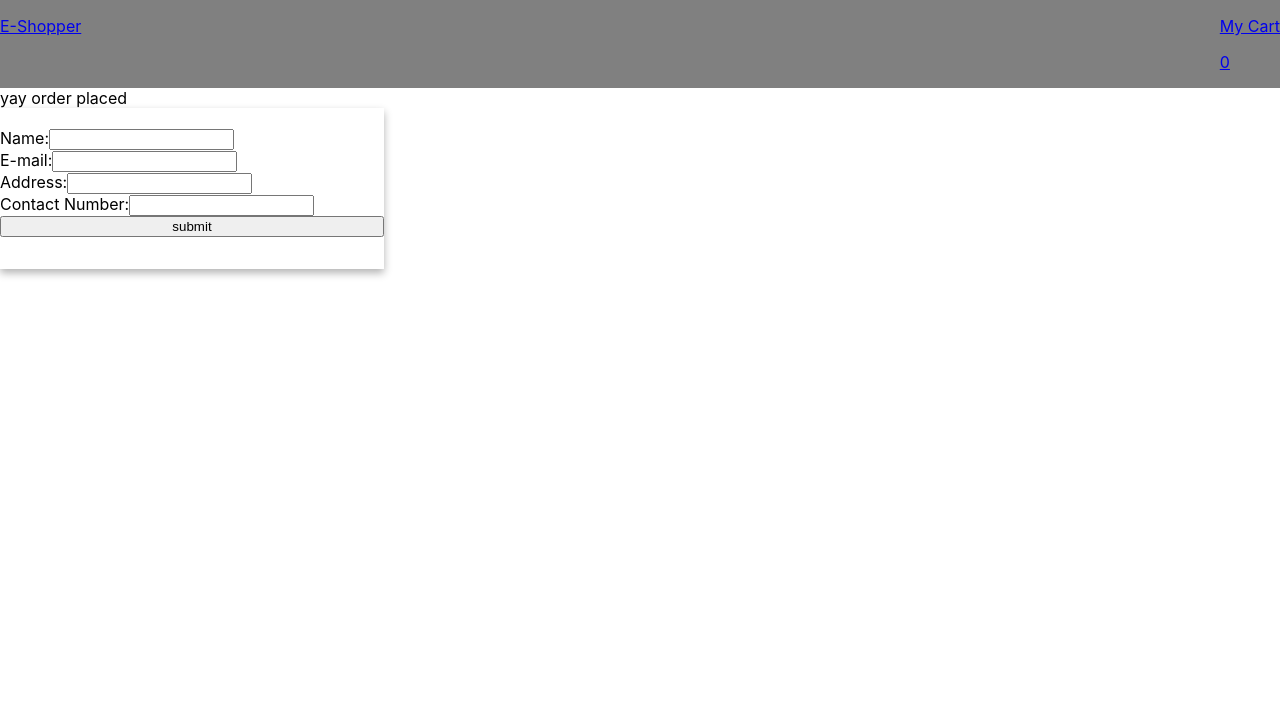
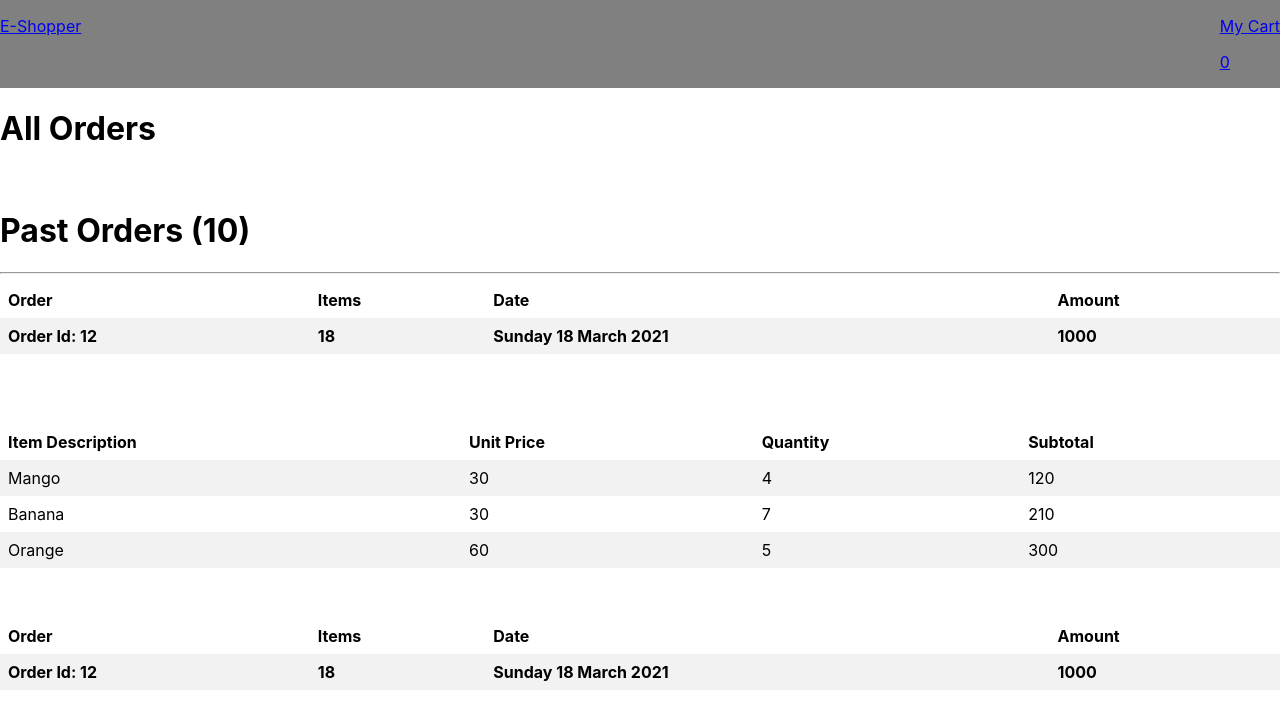
Before and after one commit to srishtirathi/E-Shopper, a React (Create React App) app: page /allorders in a window 1280 px wide. Shown: the top 728 px of the page. Built offline with nearby package versions, Linux system fonts and the light colour scheme.

Commit message:
feat(src): add functioonality and style for displaying all orders

```diff
--- a/src/App.js
+++ b/src/App.js
@@ -9,6 +9,7 @@ import Product from './components/Product/Product';
 import Navbar from './components/Navbar/Navbar';
 import Cart from './components/Cart/Cart';
 import Checkout from './components/Checkout/Checkout';
+import Allorders from './components/Allorders/Allorders';
 
 class App extends Component {
   constructor(props) {
@@ -97,6 +98,7 @@ class App extends Component {
         <BrowserRouter>
           <Navbar cartCount={cartCount} />
           <Switch>
+            <Route path="/allorders"><Allorders /></Route>
             <Route path="/cart">
               <Cart cartItems={cartItems} cartCount={cartCount} />
             </Route>
--- /dev/null
+++ b/src/components/Allorders/Allorders.css
@@ -0,0 +1,4 @@
+.item-description-table{
+    padding-top: 50px;
+    padding-bottom: 50px;
+}
--- /dev/null
+++ b/src/components/Allorders/Allorders.js
@@ -0,0 +1,55 @@
+/* eslint-disable react/no-unused-state */
+import React, { Component } from 'react';
+import './Allorders.css';
+import Orders from '../Orders/Orders';
+
+class Allorders extends Component {
+  constructor() {
+    super();
+    this.state = {
+      products: [
+        {
+          id: 1,
+          product: 'Mango',
+          price: 30,
+          quantity: 4,
+          subtotal: 300,
+        },
+        {
+          id: 2,
+          product: 'Banana',
+          price: 30,
+          quantity: 7,
+          subtotal: 400,
+        },
+
+        {
+          id: 3,
+          product: 'Orange',
+          price: 60,
+          quantity: 5,
+          subtotal: 200,
+        },
+
+      ],
+    };
+  }
+
+  render() {
+    const { products } = this.state;
+    return (
+      <div>
+
+        <h1>All Orders</h1>
+        <br />
+        <h1>
+          Past Orders (10)
+        </h1>
+        <hr />
+        <div><Orders products={products} /></div>
+
+      </div>
+    );
+  }
+}
+export default Allorders;
--- a/src/components/Checkout/Checkout.js
+++ b/src/components/Checkout/Checkout.js
@@ -41,7 +41,7 @@ render() {
           </label>
           <label>
             E-mail:
-            <input type="text" name="email" value={this.state.email} onChange={this.handleChange} />
+            <input type="email" name="email" value={this.state.email} onChange={this.handleChange} />
           </label>
           <label>
             Address:
@@ -49,7 +49,7 @@ render() {
           </label>
           <label>
             Contact Number:
-            <input type="text" name="contact" value={this.state.contact} onChange={this.handleChange} />
+            <input type="text" name="contact" value={this.state.contact} pattern="[0-9]{10}" onChange={this.handleChange} />
           </label>
           <input type="submit" value="submit" />
           <p>{this.state.message}</p>
--- /dev/null
+++ b/src/components/Orders/Orders.js
@@ -0,0 +1,67 @@
+/* eslint-disable react/prop-types */
+import React from 'react';
+
+const Orders = ({ products }) => (
+  <div>
+    <table>
+      <tr>
+        <th>Order</th>
+        <th>Items</th>
+        <th>Date</th>
+        <th>Amount</th>
+
+      </tr>
+      <tr>
+        <th>Order Id: 12 </th>
+        <th>18</th>
+        <th>Sunday 18 March 2021 </th>
+        <th>1000</th>
+
+      </tr>
+    </table>
+
+    <br />
+    <div className="item-description-table">
+      <table>
+        <tr>
+          <th>Item Description</th>
+          <th>Unit Price</th>
+          <th>Quantity</th>
+          <th>Subtotal</th>
+
+        </tr>
+
+        {products.map((item) => (
+          <tr>
+            <td>{item.product}</td>
+            <td>{item.price}</td>
+            <td>{item.quantity}</td>
+            <td>{item.price * item.quantity}</td>
+          </tr>
+
+        ))}
+
+      </table>
+    </div>
+    <div>
+
+      <table>
+        <tr>
+          <th>Order</th>
+          <th>Items</th>
+          <th>Date</th>
+          <th>Amount</th>
+
+        </tr>
+        <tr>
+          <th>Order Id: 12 </th>
+          <th>18</th>
+          <th>Sunday 18 March 2021 </th>
+          <th>1000</th>
+
+        </tr>
+      </table>
+    </div>
+  </div>
+);
+export default Orders;
```
